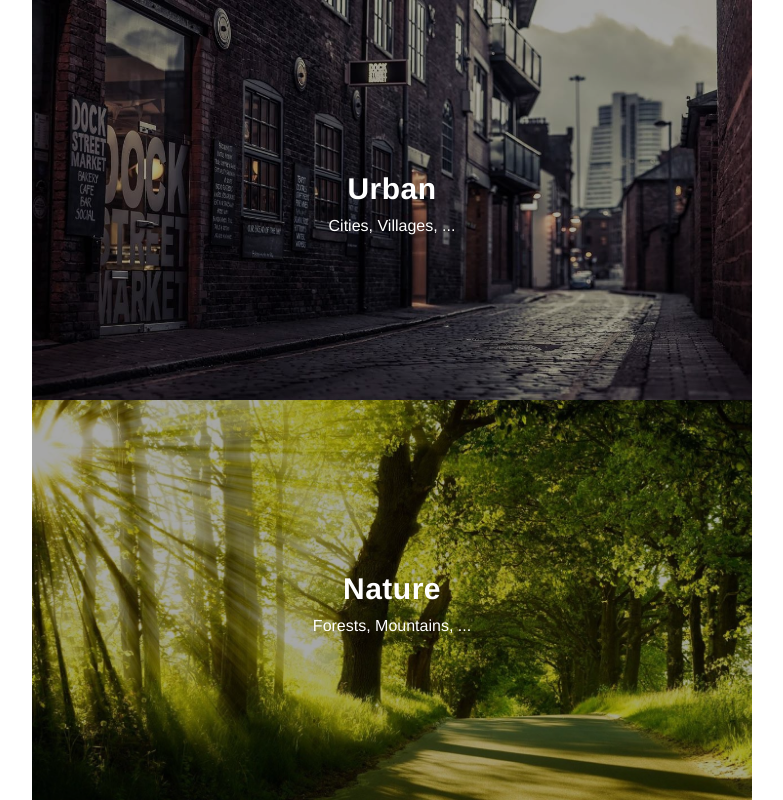
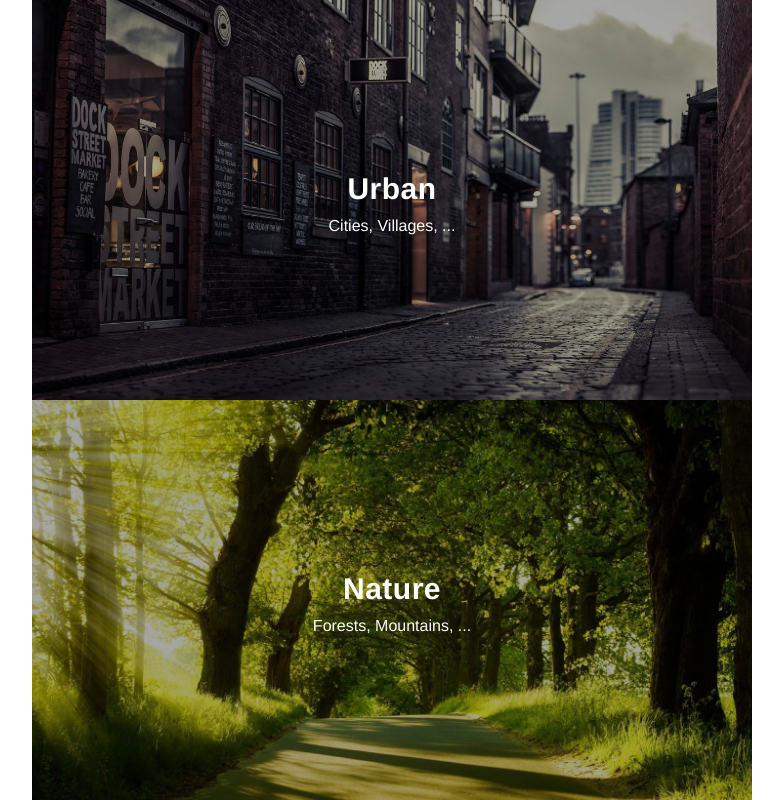
Before and after one commit to hartikainen/junction, a Flask app: page / in a window 1280 px wide. Shown: the whole page, without its empty margins (248-1031 px from the left). Run offline with Flask 2, Linux system fonts and the light colour scheme; parts of the project's set-up code (start-up, migrations or seed data) failed here and were passed over; some libraries are stand-ins or nearby versions.

Commit message:
Minor ui fixes

```diff
--- a/static/custom-bootstrap.css
+++ b/static/custom-bootstrap.css
@@ -9,7 +9,8 @@
     color: white;
 }
 
-.btn-junction:hover {
+.btn-junction:hover,
+.btn-junction:focus {
     color: white;
     background-color: red;
 }
--- a/static/style.css
+++ b/static/style.css
@@ -59,6 +59,13 @@ h2 {
     color: white;
 
     background-image: no-repeat center center fixed;
+
+
+    -webkit-background-position: 50% 50%;
+    -moz-background-position: 50% 50%;
+    -o-background-position: 50% 50%;
+    background-position: 50% 50%;
+
     -webkit-background-size: cover;
     -moz-background-size: cover;
     -o-background-size: cover;
```
